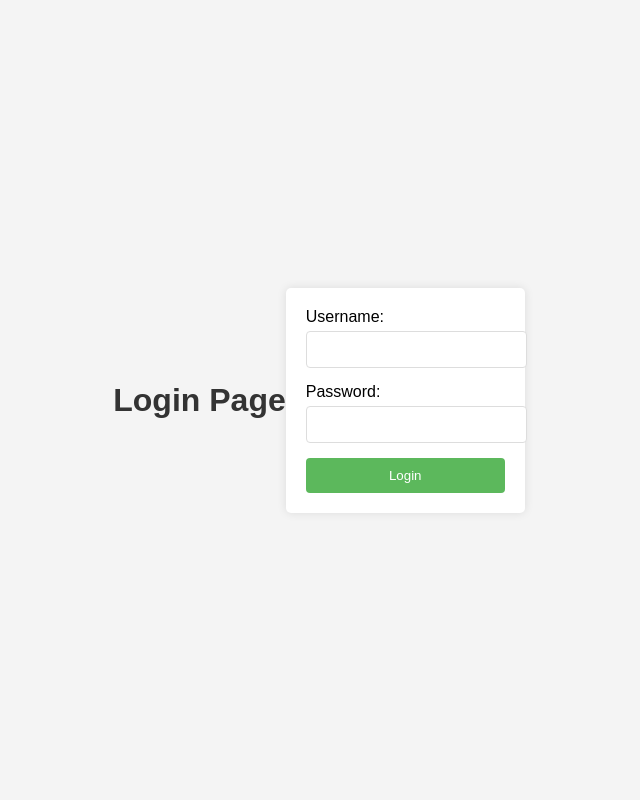
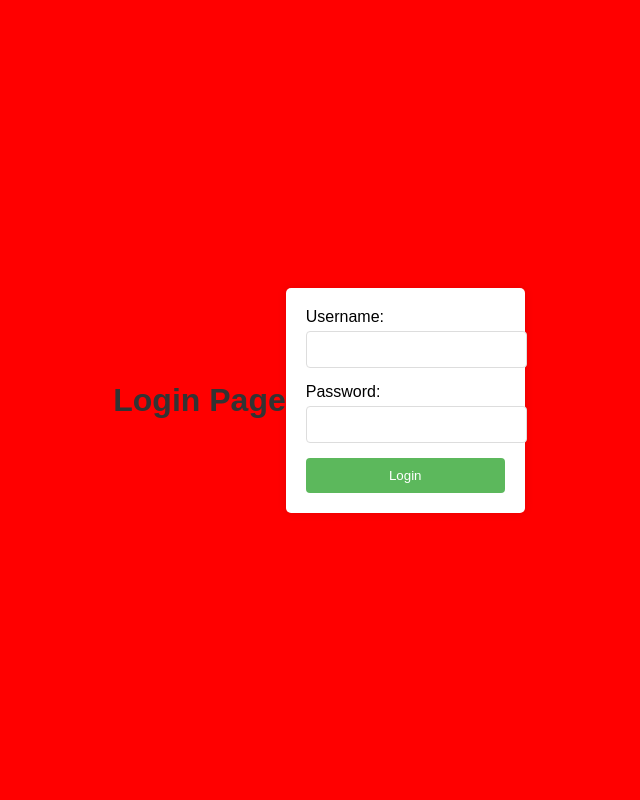
Before and after one commit to pravin98-maker/Login, a Flask app: page / in a window 1280 px wide. Shown: the whole page, without its empty margins (321-961 px from the left). Run offline with Flask 3, Linux system fonts and the light colour scheme.

Commit message:
Update styles.css

```diff
--- a/static/styles.css
+++ b/static/styles.css
@@ -1,6 +1,6 @@
 body {
     font-family: Arial, sans-serif;
-    background-color: #f4f4f4;
+    background-color: #FF0000;
     display: flex;
     justify-content: center;
     align-items: center;
```
